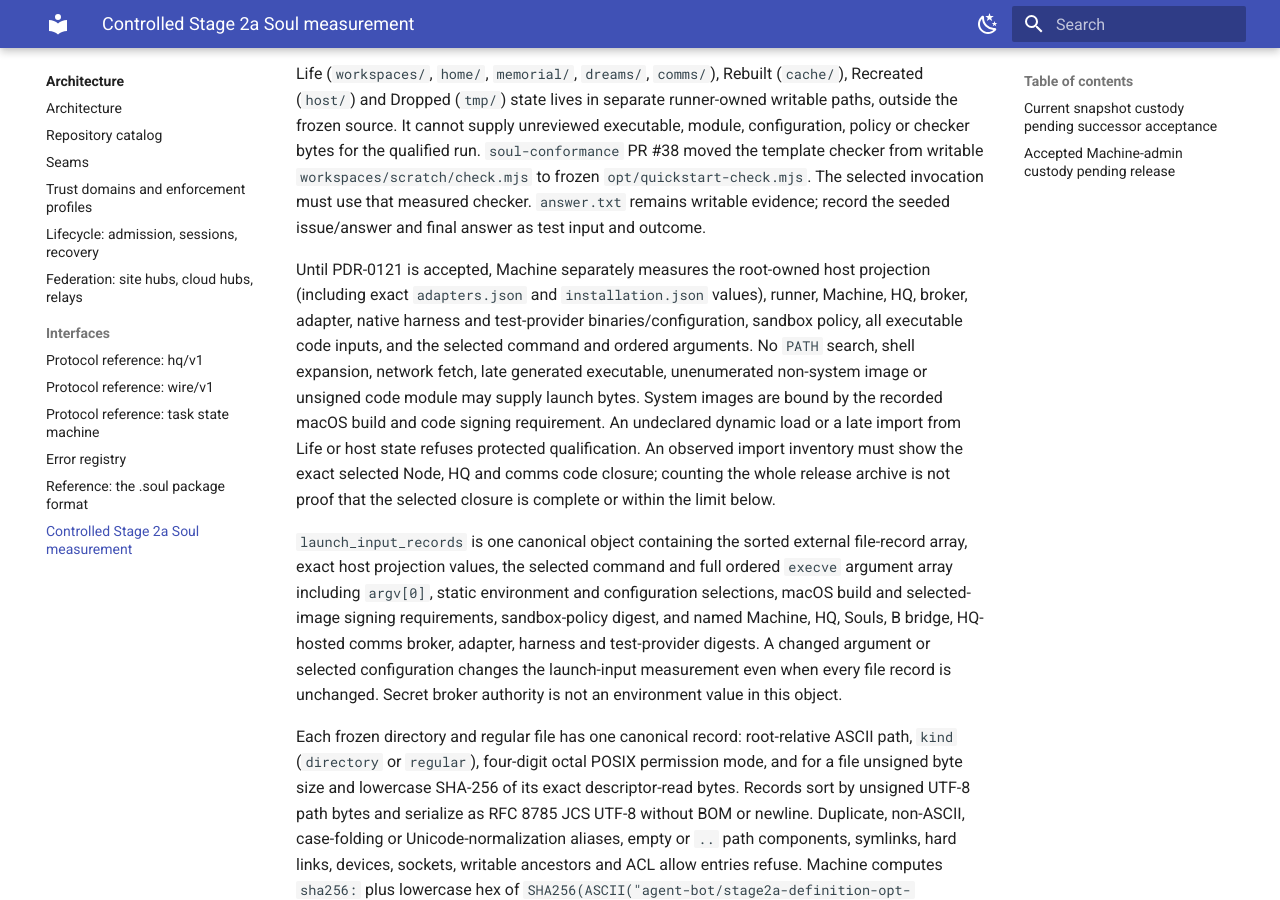
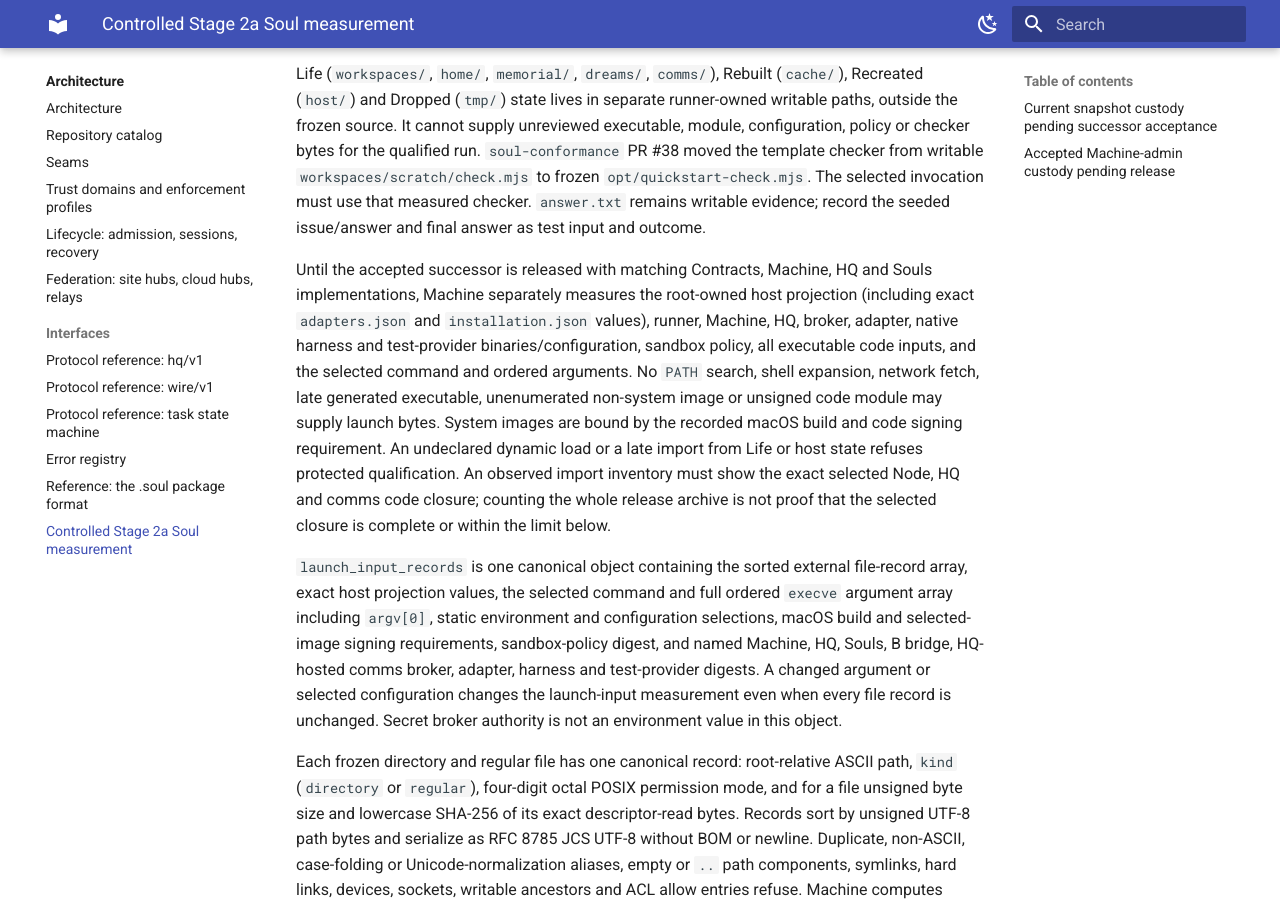
Before and after one commit to true-line/agent-bot-platform, an MkDocs documentation site: the page built from docs/03-architecture/interfaces/stage2a-measurement.md, in a window 1280 px wide and 900 px high, scrolled down 726 px. Built offline with MkDocs 1.6.1 and Material for MkDocs 9.7.7, drawn with Linux system fonts in a browser that asks for light colours.

Commit message:
Keep the existing measurement gate until successor releases
Agent-Bot-Write: ghw_15ab07b6e3d90054
Agent-Bot-Session: fa2486d94751

```diff
--- a/docs/03-architecture/interfaces/stage2a-measurement.md
+++ b/docs/03-architecture/interfaces/stage2a-measurement.md
@@ -50,7 +50,9 @@ writable `workspaces/scratch/check.mjs` to frozen
 checker. `answer.txt` remains writable evidence; record the seeded
 issue/answer and final answer as test input and outcome.
 
-Until PDR-0121 is accepted, Machine separately measures the root-owned host projection (including exact
+Until the accepted successor is released with matching Contracts, Machine, HQ
+and Souls implementations, Machine separately measures the root-owned host
+projection (including exact
 `adapters.json` and `installation.json` values), runner, Machine, HQ, broker,
 adapter, native harness and test-provider binaries/configuration, sandbox
 policy, all executable code inputs, and the selected command and ordered
```
